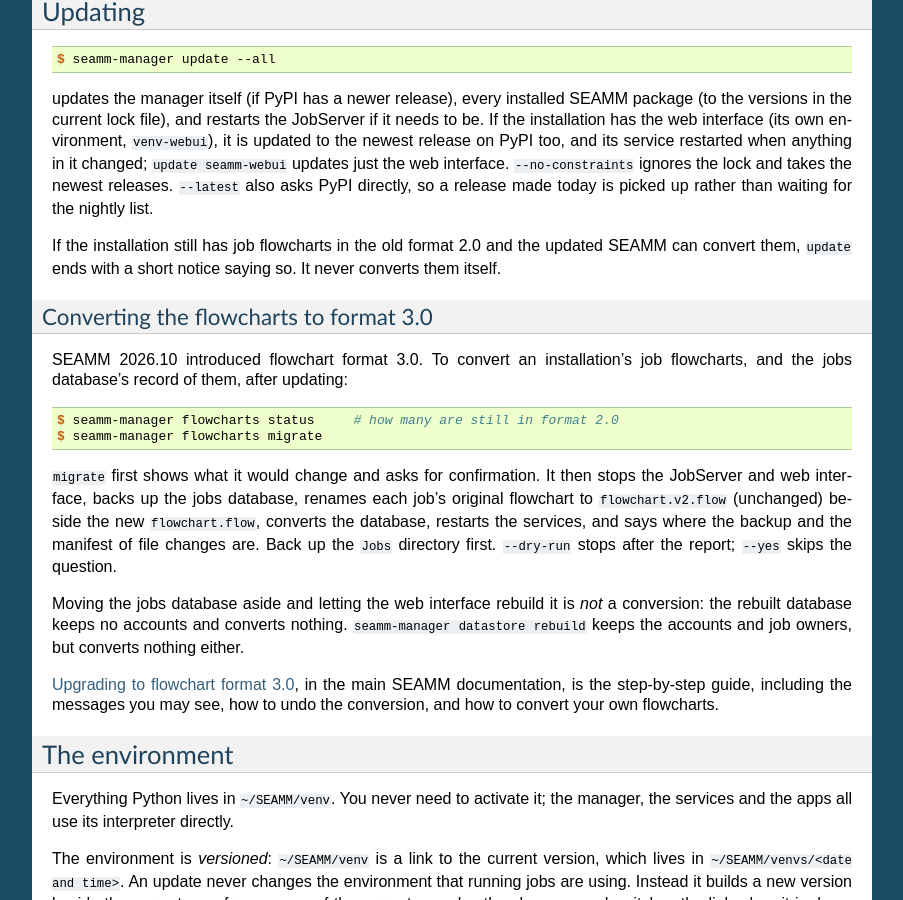
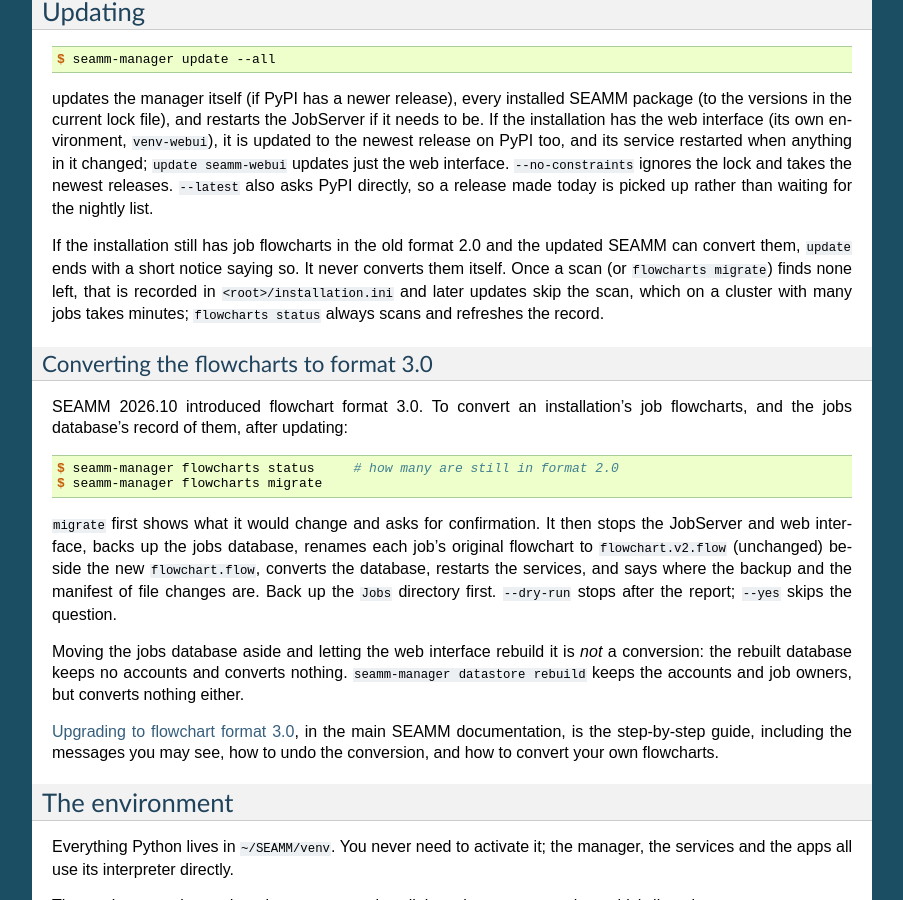
Before and after one commit to molssi-seamm/seamm_manager, a Sphinx documentation site: the page built from docs/installation.rst, in a window 1280 px wide and 900 px high, scrolled down 719 px. Shown: the whole window, without its empty margins (198-1101 px from the left). Built offline with Sphinx 7.4.7, drawn with Linux system fonts in a browser that asks for light colours; pages that are not in the unit, such as notebooks, are missing from menus.

Commit message:
Docs: the format-2.0 scan is recorded and skipped afterwards
Co-Authored-By: Claude Opus 5.5 <noreply@anthropic.com>

```diff
--- a/docs/installation.rst
+++ b/docs/installation.rst
@@ -61,7 +61,9 @@ a release made today is picked up rather than waiting for the nightly list.
 
 If the installation still has job flowcharts in the old format 2.0 and the updated SEAMM
 can convert them, ``update`` ends with a short notice saying so. It never converts them
-itself.
+itself. Once a scan (or ``flowcharts migrate``) finds none left, that is recorded in
+``<root>/installation.ini`` and later updates skip the scan, which on a cluster with
+many jobs takes minutes; ``flowcharts status`` always scans and refreshes the record.
 
 Converting the flowcharts to format 3.0
 ~~~~~~~~~~~~~~~~~~~~~~~~~~~~~~~~~~~~~~~
```
